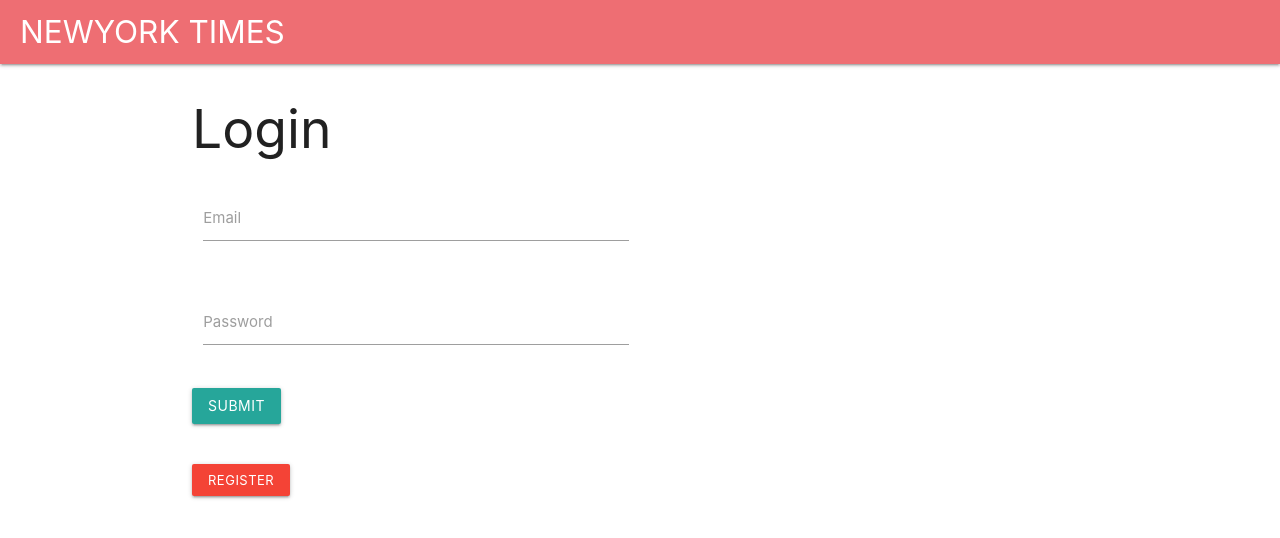
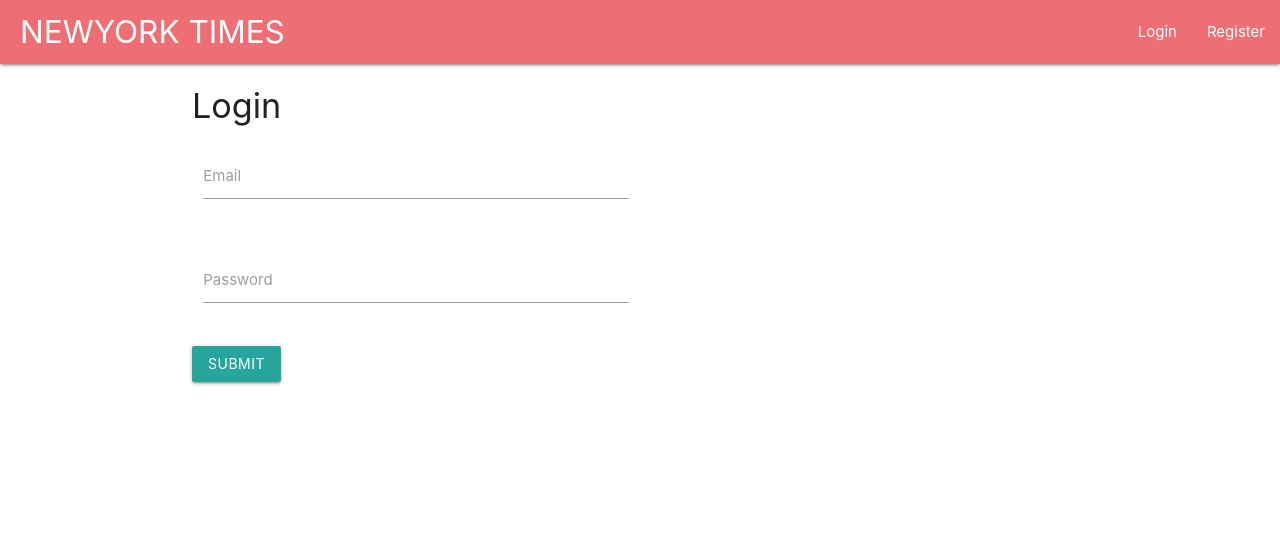
Before and after one commit to shakirullahi/NEWYORK-TIMES-PORTAL, a React (Create React App) app: page / in a window 1280 px wide. Shown: the top 538 px of the page. Built offline with nearby package versions, Linux system fonts and the light colour scheme.

Commit message:
little tweeks

```diff
--- a/src/components/layout/Navbar.js
+++ b/src/components/layout/Navbar.js
@@ -43,6 +43,14 @@ const Navbar = () => {
           <a href='#' className='brand-logo'>
             <span style={{ marginLeft: "20px" }}>NEWYORK TIMES</span>
           </a>
+          <ul id='nav-mobile' className='right hide-on-med-and-down'>
+            <li>
+              <Link to='/login'>Login</Link>
+            </li>
+            <li>
+              <Link to='/register'>Register</Link>
+            </li>
+          </ul>
         </div>
       </nav>
     );
--- a/src/components/user/Login.js
+++ b/src/components/user/Login.js
@@ -43,7 +43,7 @@ const Login = (props) => {
   return (
     <Fragment>
       <div className='row'>
-        <h2>Login</h2>
+        <h4>Login</h4>
         <form className='col s12' onSubmit={onLogin}>
           <div className='row'>
             <div className='input-field col s6'>
@@ -81,7 +81,7 @@ const Login = (props) => {
           </div>
         </form>
       </div>
-      <div className='row'>
+      {/* <div className='row'>
         <a
           href='#!'
           onClick={goToRegister}
@@ -89,7 +89,7 @@ const Login = (props) => {
         >
           Register
         </a>
-      </div>
+      </div> */}
     </Fragment>
   );
 };
--- a/src/components/user/Register.js
+++ b/src/components/user/Register.js
@@ -48,7 +48,7 @@ const Register = (props) => {
 
   return (
     <div className='row'>
-      <h2>Register</h2>
+      <h4>Register</h4>
       <form className='col s12' onSubmit={onRegister}>
         <div className='row'>
           <div className='input-field col s6'>
```
